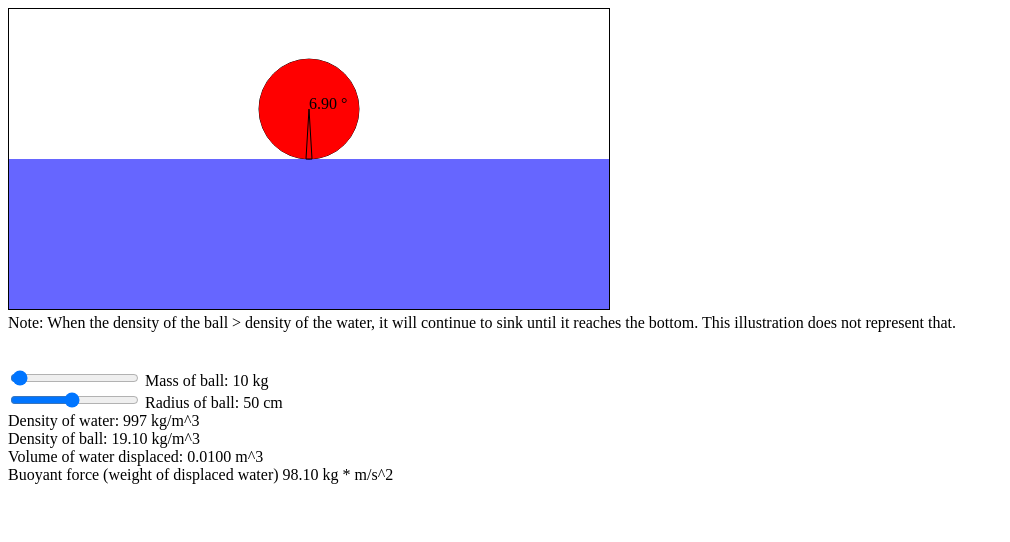
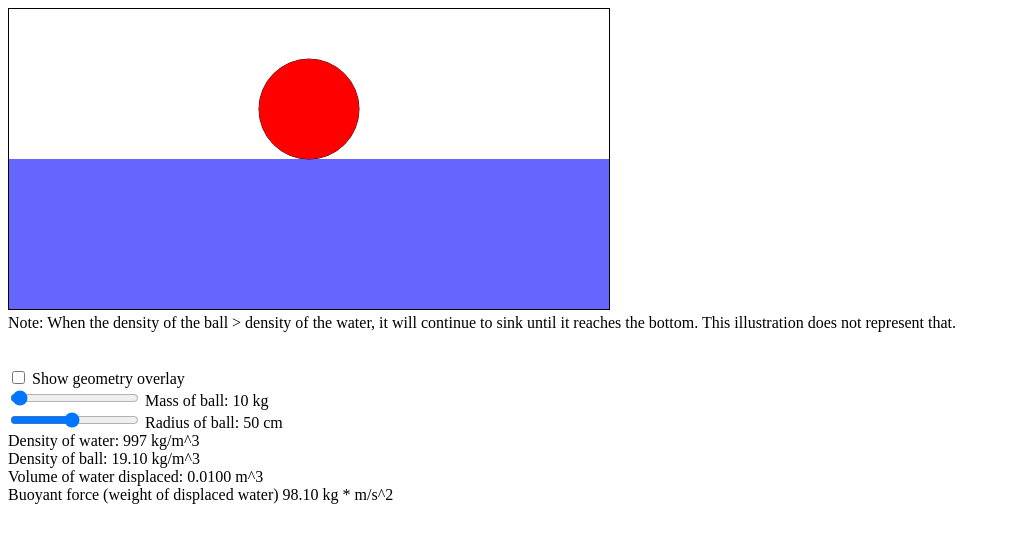
Before and after one commit to YaroBear/blog, a website: page demos/archimedes-principle.html in a window 1280 px wide. Shown: the whole page, without its empty margins (0-1010 px from the left). Drawn offline with Linux system fonts and the light colour scheme.

Commit message:
cleanup code; conditionally show geometry overlay

```diff
--- a/demos/archimedes-principle.html
+++ b/demos/archimedes-principle.html
@@ -13,6 +13,10 @@
         to the density of the water and the volume of the ball is held constant. Similarly, the buoyant force
         would remain the same regardless of how deep the ball sinks.
         The buoyant force is dependent on the volume of water displaced, and is independent of the surrounding pressure.
+    </div>
+    <div>
+        <input type="checkbox" id="show-geometry-overlay" />
+        <label for="geometry overlay">Show geometry overlay</label>
     </div>
     <div>
         <input
--- a/demos/archimedes-principle.js
+++ b/demos/archimedes-principle.js
@@ -4,7 +4,7 @@
 const densityWater = 997;
 const gravity = 9.81;
 let densityBall;
-let radiusBall = 50; // cm, in this case our units are actual pixels
+let radiusCircle = 50; // cm, in this case our units are actual pixels
 let massBall = 10; // kg
 
 let canvas;
@@ -43,20 +43,28 @@ let geometryOverlayParams = {
     }
 }
 
-const drawWater = (x, y, w, h) => {
+const drawWater = () => {
     ctx.fillStyle = "rgba(0, 0, 255, .6)";
-    ctx.fillRect(x, y, w, h);
+    ctx.fillRect(0, canvas.height, canvas.width, canvas.height / -2);
 };
 
-const drawBall = (x, y) => {
+const drawCircle = () => {
+    const diskSagittaLength = calculateDiskSagittaLength();
+    const ballCenterX = canvas.width / 2;
+    const ballCenterY = canvas.height / 2 - radiusCircle + diskSagittaLength;
     ctx.fillStyle = "rgba(255, 0, 0, 1)";
     ctx.beginPath();
-    ctx.arc(x, y, radiusBall, 0, 2 * Math.PI);
+    ctx.arc(ballCenterX, ballCenterY, radiusCircle, 0, 2 * Math.PI);
     ctx.stroke();
     ctx.fill();
 };
 
-const drawGeometryOverlay = () => {
+const drawGeometryOverlayConditionally = () => {
+    const showGeometryOverlayCheckbox = document.getElementById('show-geometry-overlay');
+    if (!showGeometryOverlayCheckbox.checked) {
+        return
+    }
+
     ctx.fillStyle = "rgba(0, 0, 0, 1)";
 
     const sagittaPoints = geometryOverlayParams['sagitta'].points;
@@ -77,7 +85,8 @@ const drawGeometryOverlay = () => {
     ctx.fillText(`${(sectorAngle * 180 / Math.PI).toFixed(2)} °`, inscribedTrianglePoints[2].x, inscribedTrianglePoints[2].y);
 }
 
-const updateGeometryOverlaySagitta = (diskSagittaLength) => {
+const updateGeometryOverlay = () => {
+    const diskSagittaLength = calculateDiskSagittaLength();
     const canvasCenterX = canvas.width / 2;
     const canvasCenterY = canvas.height / 2;
     geometryOverlayParams['sagitta'].points = [
@@ -90,13 +99,9 @@ const updateGeometryOverlaySagitta = (diskSagittaLength) => {
             y: canvasCenterY + diskSagittaLength
         }
     ];
-}
 
-const updateGeometryOverlayInscribedAngle = () => {
-    const canvasCenterX = canvas.width / 2;
-    const canvasCenterY = canvas.height / 2;
-    const triangleBaseLength = radiusBall * Math.sin(sectorAngle / 2);
-    const d = radiusBall * Math.cos(sectorAngle / 2);
+    const triangleBaseLength = radiusCircle * Math.sin(sectorAngle / 2);
+    const d = radiusCircle * Math.cos(sectorAngle / 2);
 
     geometryOverlayParams['inscribedTriangle'].points = [
         {
@@ -127,43 +132,43 @@ const calculateDiskSagittaLength = () => {
     // sector area/circle area = sector angle/circle angle
     // so, % area submerged = % circle angle
     sectorAngle = calculatePercentageSubmerged() * 2 * Math.PI;
-    const sagittaLength = radiusBall - radiusBall * Math.cos(sectorAngle / 2);
+    const sagittaLength = radiusCircle - radiusCircle * Math.cos(sectorAngle / 2);
     return sagittaLength;
 };
 
-const setDensityOfBall = () => {
+const updateDensityOfBall = () => {
     const densityBallElement = document.getElementById("density-ball");
     densityBall = massBall / calculateBallVolume();
     densityBallElement.innerText = parseFloat(densityBall).toFixed(2);
 };
 
-const setVolumeWaterDisplaced = () => {
+const updateVolumeWaterDisplaced = () => {
     const volumeWaterDisplacedElement = document.getElementById("volume-water-displaced");
     volumeWaterDisplacedElement.innerText = parseFloat(calculateBallVolume() * calculatePercentageSubmerged()).toFixed(4);
 };
 
-const setBuoyantForce = () => {
+const updateBuoyantForce = () => {
     const buoyantForceElement = document.getElementById("buoyant-force");
-    buoyantForceElement.innerText = parseFloat(getBuoyantForce()).toFixed(2);
+    buoyantForceElement.innerText = parseFloat(calculateBuoyantForce()).toFixed(2);
 };
 
-const setMassBall = (massSliderValue) => {
+const updateCircleMass = (massSliderValue) => {
     const ballMassLabelElement = document.getElementById("ball-mass-label");
     massBall = massSliderValue;
     ballMassLabelElement.innerText = massBall;
 };
 
-const setRadiusBall = (radiusSliderValue) => {
+const updateCircleRadius = (radiusSliderValue) => {
     const ballRadiusLabel = document.getElementById("ball-radius-label");
-    radiusBall = radiusSliderValue;
-    ballRadiusLabel.innerText = radiusBall;
+    radiusCircle = radiusSliderValue;
+    ballRadiusLabel.innerText = radiusCircle;
 };
 
 const calculateBallVolume = () => {
-    return ((4 / 3) * Math.PI * (radiusBall / 100) ** 3);
+    return ((4 / 3) * Math.PI * (radiusCircle / 100) ** 3);
 }
 
-const getBuoyantForce = () => {
+const calculateBuoyantForce = () => {
     // F = pgV
     return densityWater * gravity * calculateBallVolume() * calculatePercentageSubmerged();
 }
@@ -177,34 +182,35 @@ const conditionallyShowBuoyancyNote = () => {
 
 const drawScene = () => {
     ctx.clearRect(0, 0, canvas.width, canvas.height);
-    const diskSagittaLength = calculateDiskSagittaLength();
-    const ballCenterX = canvas.width / 2;
-    const ballCenterY = canvas.height / 2 - radiusBall + diskSagittaLength;
-    updateGeometryOverlaySagitta(diskSagittaLength);
-    updateGeometryOverlayInscribedAngle();
-    drawBall(ballCenterX, ballCenterY);
-    drawWater(0, canvas.height, canvas.width, canvas.height / -2);
-    drawGeometryOverlay();
+    drawCircle();
+    drawWater();
+    drawGeometryOverlayConditionally();
 };
 
 const onChanges = () => {
-    setDensityOfBall();
-    setVolumeWaterDisplaced();
-    setBuoyantForce();
+    updateDensityOfBall();
+    updateVolumeWaterDisplaced();
+    updateBuoyantForce();
+    updateGeometryOverlay();
     drawScene();
     conditionallyShowBuoyancyNote();
 };
 
-const listenToSliderChanges = () => {
+const listenToInputChanges = () => {
     const ballMassSliderElement = document.getElementById("ball-mass");
     ballMassSliderElement.addEventListener("input", (ev) => {
-        setMassBall(ballMassSliderElement.value);
+        updateCircleMass(ballMassSliderElement.value);
         onChanges();
     });
 
     const ballRadiusSlider = document.getElementById("ball-radius");
     ballRadiusSlider.addEventListener("input", (ev) => {
-        setRadiusBall(ballRadiusSlider.value)
+        updateCircleRadius(ballRadiusSlider.value)
+        onChanges();
+    });
+
+    const showGeometryOverlayCheckbox = document.getElementById('show-geometry-overlay');
+    showGeometryOverlayCheckbox.addEventListener("input", (ev) => {
         onChanges();
     });
 };
@@ -213,6 +219,6 @@ window.onload = () => {
     canvas = document.getElementById("canvas");
     ctx = canvas.getContext("2d");
 
-    listenToSliderChanges();
+    listenToInputChanges();
     onChanges();
 }
```
